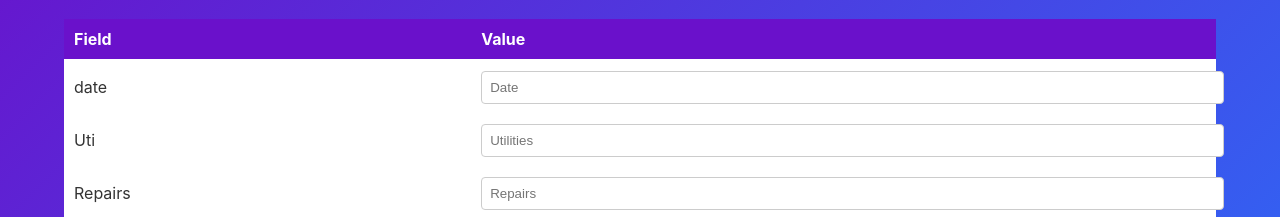
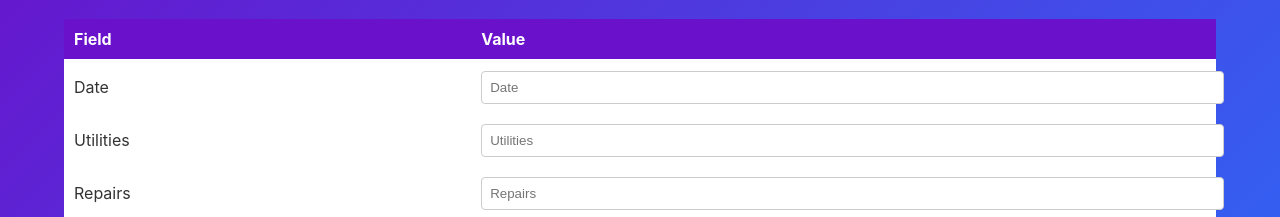
Before and after one commit to MageshwaranKCloudEngineer/Fintrack, a React (Create React App) app in the folder frontend/frontend/: page /create-expense in a window 1280 px wide. Shown: the part 152-369 px from the top of the page. Built offline with nearby package versions, Linux system fonts and the light colour scheme.

Commit message:
Update CreateExpenses.js

```diff
--- a/frontend/frontend/src/components/Expenses/CreateExpenses.js
+++ b/frontend/frontend/src/components/Expenses/CreateExpenses.js
@@ -48,7 +48,7 @@ const CreateExpense = () => {
           </thead>
           <tbody>
             <tr>
-              <td style={tableDataStyle}>date</td>
+              <td style={tableDataStyle}>Date</td>
               <td style={tableDataStyle}>
                 <input
                   type="text"
@@ -62,7 +62,7 @@ const CreateExpense = () => {
               </td>
             </tr>
             <tr>
-              <td style={tableDataStyle}>Uti</td>
+              <td style={tableDataStyle}>Utilities</td>
               <td style={tableDataStyle}>
                 <input
                   type="number"
```
